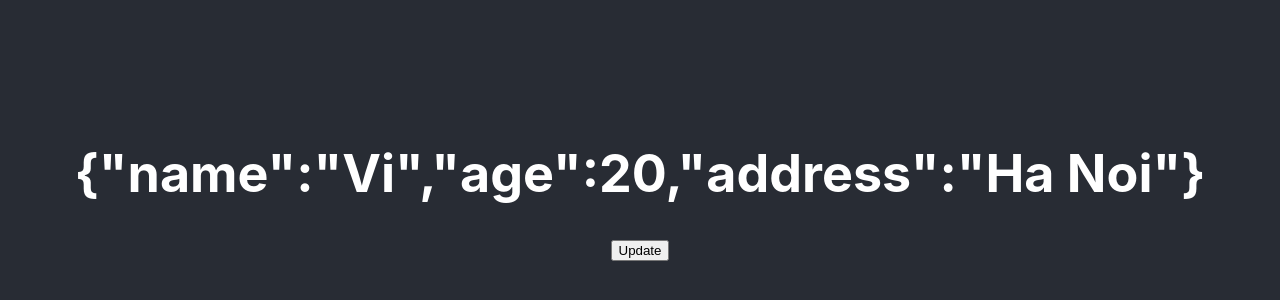
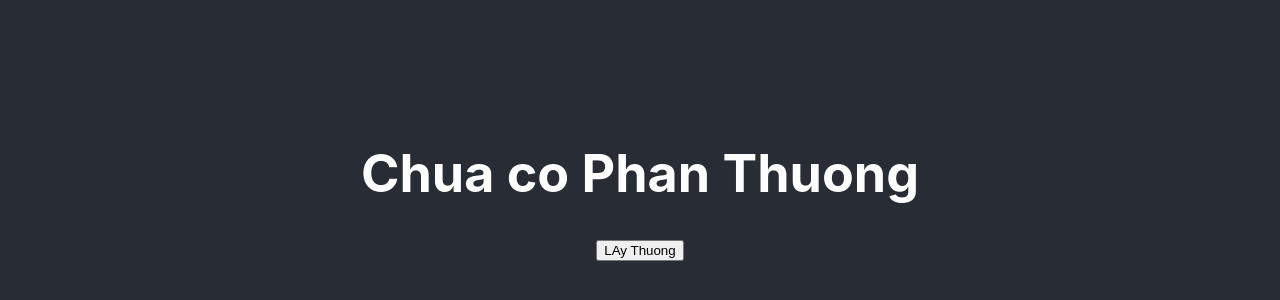
Before and after one commit to Nemo-0o0/LearnReactjs-hooks, a React (Create React App) app: page / in a window 1280 px wide. Shown: the part 216-516 px from the top of the page. Built offline with nearby package versions, Linux system fonts and the light colour scheme.

Commit message:
useState-Random

```diff
--- a/src/App.js
+++ b/src/App.js
@@ -1,47 +1,28 @@
 import {useState} from 'react'
 import './App.css';
 
-/// tinh Tong
-// const orders = [100 , 200 , 300]
+
+const gifts = [
+  'CPU CORE I9',
+  'RAM 100TB',
+  'HDD 100TB',
+  'SSD 100TB',
+]
 function App() {
-  const [info , setInfo] = useState({
-    name : 'Vi',
-    age : 20,
-    address : 'Ha Noi'
-  })
 
-  const handleUpdate = () => {
-    setInfo({
-     ...info,
-      bio : 'Thich An Chom Chom'
-    })
+  const [gift, setGift] = useState()
+
+  const randomGift = () => {
+    const index = Math.floor(Math.random() * gifts.length)
+
+    setGift(gifts[index])
   }
-  /////////////////////////////////////////////////////
 
-  // const [count, setCount] = useState(() => {
-  //   const total = orders.reduce((total, cur) => total + cur)
-  //   console.log(total)
-  //   return total
-  // })
-
-  // const handleCrease = () => {
-  //   setCount(count + 1)
-  // }
-  // Cong chi 1 lan
-
-
-  // Cong nhieu lan
-  // const handleCrease = () => {
-  //   setCount(prev => prev + 1)
-  // }
-/////////////////////////////////////////////////
   return (
     <div className="App">
       <header className="App-header">
-        {/* <h1>{count}</h1>
-        <button onClick={handleCrease}>+</button> */}
-        <h1>{JSON.stringify(info)}</h1>
-        <button onClick={handleUpdate}>Update</button>
+        <h1>{gift || 'Chua co Phan Thuong'}</h1>
+        <button onClick={randomGift}>LAy Thuong</button>
       </header>
     </div>
   );
```
